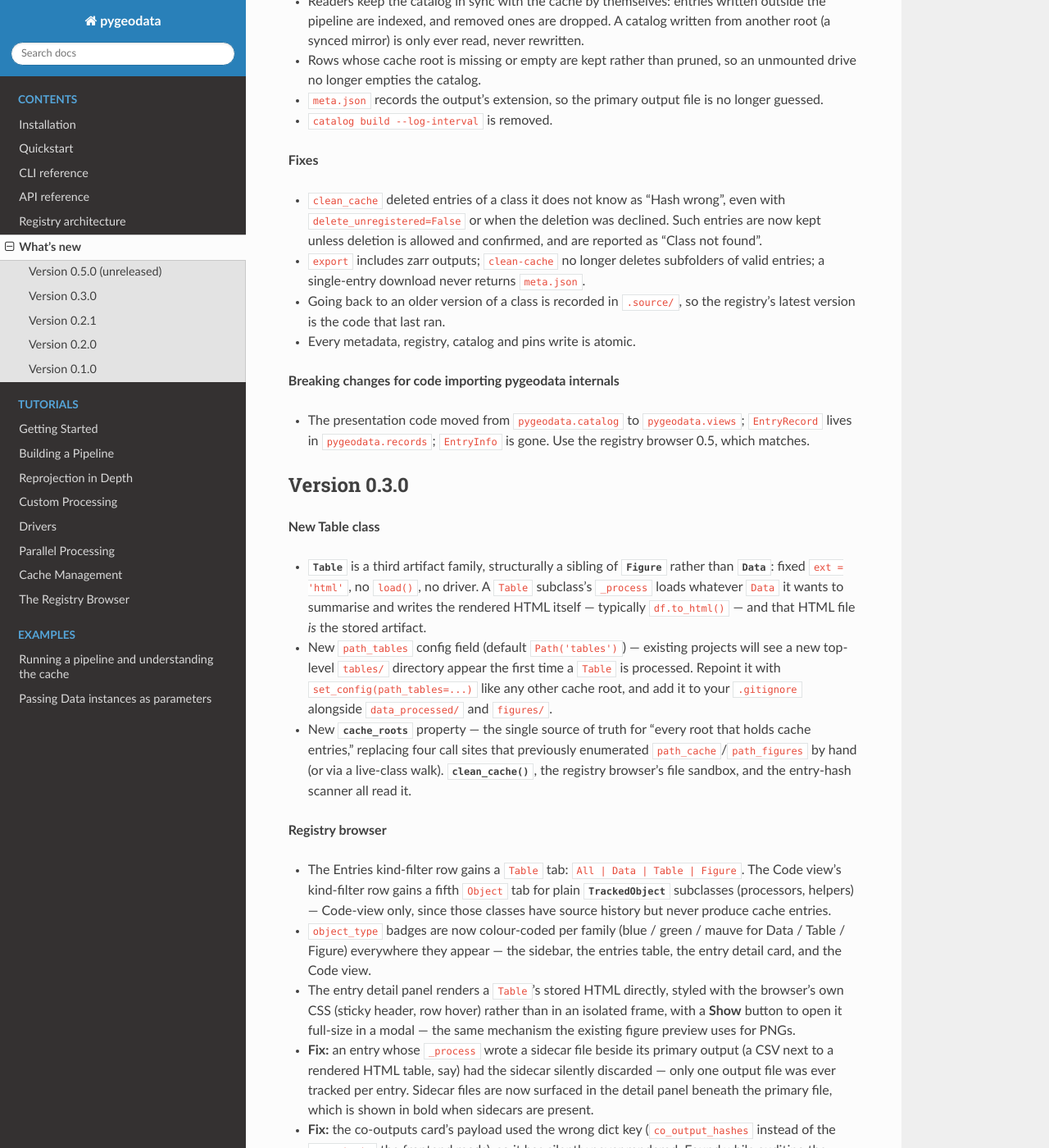
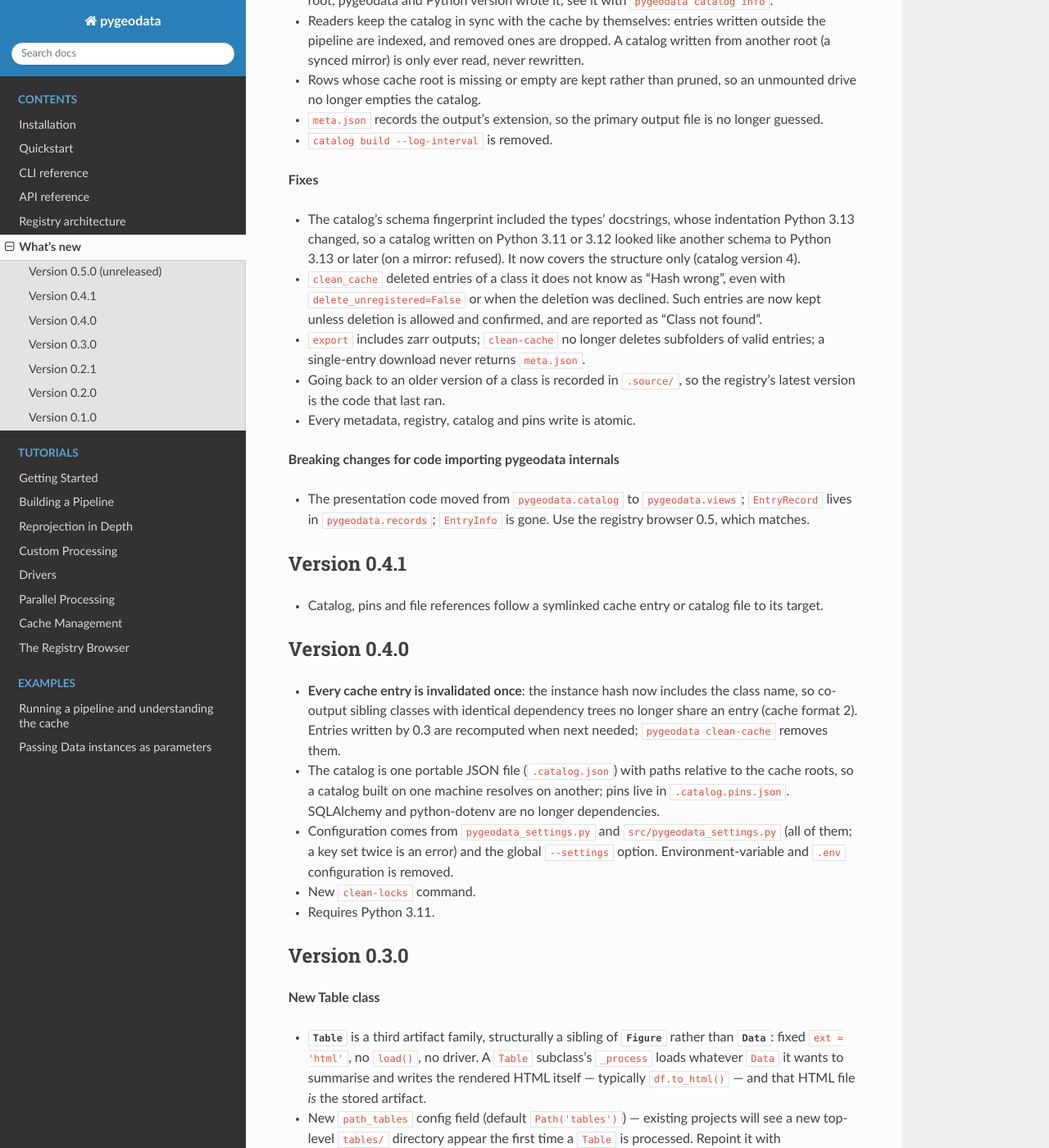
Before and after one commit to jasperroebroek/pygeodata, a Sphinx documentation site: the page built from docs/source/whats_new.rst, in a window 1280 px wide and 1400 px high, scrolled down 1862 px. Shown: the whole window at 82% size. Built offline with Sphinx 7.4.7 and the Read the Docs theme 3.1.0, drawn with Linux system fonts in a browser that asks for light colours; some of the changed text lies outside the part shown.

Commit message:
Release notes: 0.4.0 and 0.4.1, Python support, fingerprint fix

```diff
--- a/docs/source/whats_new.rst
+++ b/docs/source/whats_new.rst
@@ -13,6 +13,8 @@ Version 0.5.0 (unreleased)
   serialisation, and gives the same hash on every supported version.
 - Hashes made on Python 3.13 or 3.14 are unchanged.  **Projects run on Python
   3.11 or 3.12 see their entries go stale once** and recompute on the next run.
+- Python 3.11 to 3.15 are supported, and the full test suite runs on each of
+  them in CI.
 
 **The command line reads classes from source**
 
@@ -97,6 +99,10 @@ Version 0.5.0 (unreleased)
 
 **Fixes**
 
+- The catalog's schema fingerprint included the types' docstrings, whose
+  indentation Python 3.13 changed, so a catalog written on Python 3.11 or 3.12
+  looked like another schema to Python 3.13 or later (on a mirror: refused).
+  It now covers the structure only (catalog version 4).
 - ``clean_cache`` deleted entries of a class it does not know as "Hash wrong",
   even with ``delete_unregistered=False`` or when the deletion was declined.
   Such entries are now kept unless deletion is allowed and confirmed, and are
@@ -114,6 +120,30 @@ Version 0.5.0 (unreleased)
   ``pygeodata.views``; ``EntryRecord`` lives in ``pygeodata.records``;
   ``EntryInfo`` is gone.  Use the registry browser 0.5, which matches.
 
+
+Version 0.4.1
+-------------
+
+- Catalog, pins and file references follow a symlinked cache entry or catalog
+  file to its target.
+
+Version 0.4.0
+-------------
+
+- **Every cache entry is invalidated once**: the instance hash now includes the
+  class name, so co-output sibling classes with identical dependency trees no
+  longer share an entry (cache format 2).  Entries written by 0.3 are
+  recomputed when next needed; ``pygeodata clean-cache`` removes them.
+- The catalog is one portable JSON file (``.catalog.json``) with paths relative
+  to the cache roots, so a catalog built on one machine resolves on another;
+  pins live in ``.catalog.pins.json``.  SQLAlchemy and python-dotenv are no
+  longer dependencies.
+- Configuration comes from ``pygeodata_settings.py`` and
+  ``src/pygeodata_settings.py`` (all of them; a key set twice is an error) and
+  the global ``--settings`` option.  Environment-variable and ``.env``
+  configuration is removed.
+- New ``clean-locks`` command.
+- Requires Python 3.11.
 
 Version 0.3.0
 -------------
```
